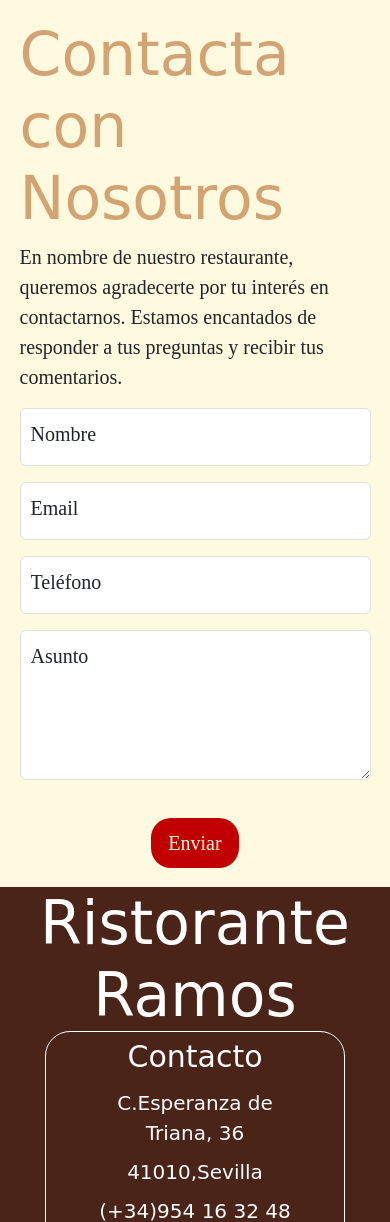
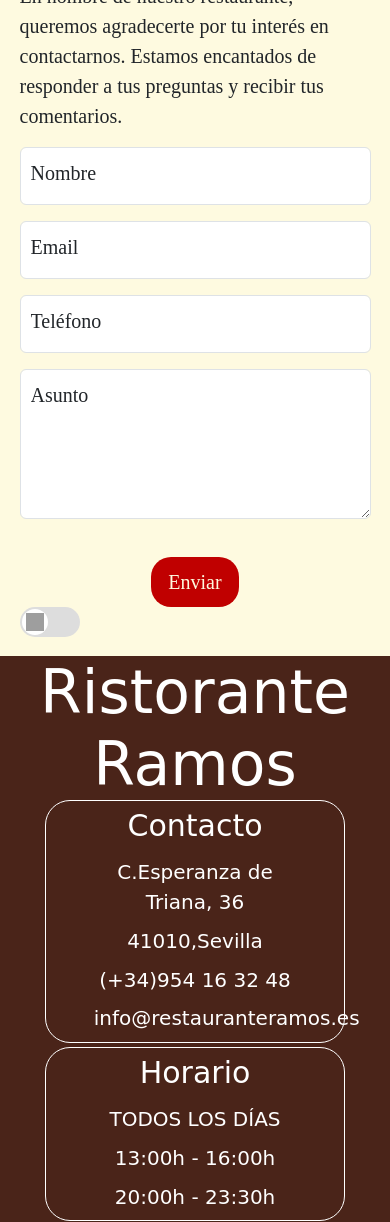
Before and after one commit to mariaartt/proyecto_Restaurante, a Django app: page /contacto/ in a window 390 px wide; the page is wider, and only the part inside the window is pictured. Shown: the part 689-1911 px from the top of that part. Run offline with Django 5.2, Linux system fonts and the light colour scheme; some libraries are stand-ins or nearby versions; some web fonts are replaced; grey boxes are pictures that could not be loaded.

Commit message:
trabajo Ponti

```diff
--- a/ristoranteramos/forms.py
+++ b/ristoranteramos/forms.py
@@ -41,7 +41,7 @@ class FormularioArticulo(forms.ModelForm):
                 'min': '0'
             }),
             'categoria': forms.Select(attrs={
-                'class': 'form-control',
+                'class': 'form-select',
             }),
             'foto': forms.ClearableFileInput(attrs={
                 'class': 'form-control',
--- a/ristoranteramos/urls.py
+++ b/ristoranteramos/urls.py
@@ -7,9 +7,11 @@ urlpatterns = [
     path('', go_home, name='inicio'),
     path('home/', go_home, name='home'),
     path('contacto/', go_contacto, name='contacto'),
-    path('newEmpleado/', new_empleado, name='new_empleado'),
-    path('newArticulo/', new_articulo, name='new_articulo'),
-    path('verArticulos', go_articulos, name='articulos'),
     path('verEmpleados/', go_empleados, name='empleados'),
+    path('newEmpleado/<int:id>', editar_empleado, name='new_empleado'),
+    path('eliminarEmpleado/<int:id>', eliminar_empleado, name='eliminar_empleado'),
+    path('verArticulos/', go_articulos, name='articulos'),
+    path('newArticulo/<int:id>', editar_articulo, name='new_articulo'),
+    path('eliminarArticulo/<int:id>', eliminar_articulo, name='eliminar_articulo'),
     path('login/', go_login, name='login'),
 ]
--- a/ristoranteramos/views.py
+++ b/ristoranteramos/views.py
@@ -1,4 +1,4 @@
-from django.shortcuts import render, redirect
+from django.shortcuts import render, redirect, get_object_or_404
 
 from ristoranteramos.forms import *
 from ristoranteramos.models import *
@@ -14,12 +14,12 @@ def go_login(request):
     return render(request, 'log-in.html')
 
 def go_empleados(request):
-    return render(request, 'verEmpleados.html')
+    empleados = Usuario.objects.all()
+    return render(request, 'verEmpleados.html', {"empleados": empleados})
 
-def go_articulos(request):
-    return render(request, 'verArticulo.html')
+def new_empleado(request, id):
+    empleado = get_object_or_404(Usuario, id=id)
 
-def new_empleado(request):
     if request.method == 'POST':
         form = FormularioUsuario(request.POST)
         if form.is_valid():
@@ -28,9 +28,40 @@ def new_empleado(request):
     else:
             form = FormularioUsuario()
 
+    return render(request, 'anadirEmpleado.html',{'form':form}, {'empleado':empleado})
+
+def editar_empleado(request, id):
+    if id != 0:
+        usuario = get_object_or_404(Usuario, id=id)
+    else:
+        usuario = None
+
+    if request.method == 'POST':
+        form = FormularioUsuario(request.POST, instance=usuario)
+        if form.is_valid():
+            form.save()
+            return redirect('empleados')
+        else:
+            return render(request, 'anadirEmpleado.html',{'form':form})
+    else:
+        form = FormularioUsuario(instance=usuario)
+
     return render(request, 'anadirEmpleado.html',{'form':form})
 
-def new_articulo(request):
+def eliminar_empleado(request, id):
+    empleado_eliminar = Usuario.objects.filter(id=id)
+
+    if len(empleado_eliminar) != 0:
+        empleado_eliminar[0].delete()
+        return redirect('empleados')
+
+def go_articulos(request):
+    articulos = ArticuloCarta.objects.all()
+    return render(request, 'verArticulo.html', {"articulos": articulos})
+
+def new_articulo(request, id):
+    articulo = get_object_or_404(ArticuloCarta, id=id)
+
     if request.method == 'POST':
         form = FormularioArticulo(request.POST)
         if form.is_valid():
@@ -39,4 +70,29 @@ def new_articulo(request):
     else:
             form = FormularioArticulo()
 
+    return render(request, 'anadirArticulo.html',{'form':form}, {'articulo':articulo})
+
+def editar_articulo(request, id):
+    if id != 0:
+        articulo = get_object_or_404(ArticuloCarta, id=id)
+    else:
+        articulo = None
+
+    if request.method == 'POST':
+        form = FormularioArticulo(request.POST, instance=articulo)
+        if form.is_valid():
+            form.save()
+            return redirect('articulos')
+        else:
+            return render(request, 'anadirArticulo.html',{'form':form})
+    else:
+        form = FormularioArticulo(instance=articulo)
+
     return render(request, 'anadirArticulo.html',{'form':form})
+
+def eliminar_articulo(request, id):
+    articulo_eliminar = ArticuloCarta.objects.filter(id=id)
+
+    if len(articulo_eliminar) != 0:
+        articulo_eliminar[0].delete()
+        return redirect('articulos')
--- a/static/css/contacto.css
+++ b/static/css/contacto.css
@@ -26,9 +26,13 @@
     margin-top: 5%;
 }
 
+.map iframe{
+    width: 80%;
+}
+
 /* Estilos formulario */
 .formulario{
-    margin: 5%;
+    padding: 5%;
     font-family: "Instrument Serif", serif;
     font-size: 20px;
 }
@@ -88,3 +92,69 @@
     display: flex;
     justify-content: center;
 }
+
+.theme-toggle {
+    width: 60px;
+    height: 30px;
+    background-color: #ddd;
+    border-radius: 30px;
+    position: relative;
+    cursor: pointer;
+    transition: background-color 0.3s;
+  }
+
+  .slider {
+    width: 26px;
+    height: 26px;
+    background-color: white;
+    border-radius: 50%;
+    position: absolute;
+    top: 2px;
+    left: 2px;
+    display: flex;
+    align-items: center;
+    justify-content: center;
+    transition: left 0.3s;
+  }
+
+  .slider img {
+    width: 18px;
+    height: 18px;
+  }
+
+  /* Estado oscuro */
+.main-content.dark-mode {
+    background-color: #121212;
+    color: white;
+}
+
+.main-content.dark-mode .info p {
+    color: white !important;
+}
+
+.main-content.dark-mode .theme-toggle {
+    background-color: #444;
+}
+
+.main-content.dark-mode .slider {
+    left: 32px;
+}
+@media (max-width: 750px){
+    .titulo{
+        font-size: 40px;
+    }
+
+    .info p,  .titulo p{
+        font-size: 15px;
+    }
+}
+
+@media (max-width: 471px){
+    .titulo{
+        font-size: 30px;
+    }
+
+    .info p, .titulo p{
+        font-size: 10px;
+    }
+}
--- a/templates/anadirEmpleado.html
+++ b/templates/anadirEmpleado.html
@@ -16,6 +16,7 @@
             <div class="form-floating campo">
                 {{ form.nombre }}
                 <label>Nombre</label>
+{#                <input type="text" class="form-control" id="inputNombre" value="{{ empleado.nombre }}">#}
             </div>
 
             <div class="form-floating campo">
--- a/templates/base.html
+++ b/templates/base.html
@@ -34,7 +34,7 @@
     <body>
 
     {% block content %}
-        {% include 'anadirEmpelado.html' %}
+
     {% endblock %}
 
     <script src="https://cdn.jsdelivr.net/npm/bootstrap@5.3.3/dist/js/bootstrap.bundle.min.js"></script>
--- a/templates/contacto.html
+++ b/templates/contacto.html
@@ -1,9 +1,7 @@
 {% extends 'base.html' %}
 {% load static %}
-<link rel="stylesheet" href="{% static 'css/contacto.css' %}">
-
 {% block content %}
-
+    <body>
     <div class="main-content">
     <!--Información con el horario y el contacto del restaurante-->
         <section class="box-info">
@@ -55,8 +53,47 @@
                 <button>Enviar</button>
             </div>
 
+            <div class="theme-toggle" id="toggle-theme">
+                <div class="slider">
+                    <img id="theme-icon" src="{% static 'images/sun.png' %}" alt="Ícono tema">
+                </div>
+            </div>
+
         </section>
     </div>
+    </body>
+    {% include 'footer.html' %}
 
-    {% include 'footer.html' %}
+
+    <script>
+            document.addEventListener("DOMContentLoaded", function () {
+                const toggle = document.getElementById("toggle-theme");
+                const icon = document.getElementById("theme-icon");
+                const container = document.querySelector(".main-content");
+
+                function updateUI() {
+                    const isDark = container.classList.contains("dark-mode");
+                    icon.src = isDark
+                        ? "{% static 'images/moon.png' %}"
+                        : "{% static 'images/sun.png' %}";
+                }
+
+                // Al cargar, aplica el modo oscuro si está guardado
+                if (localStorage.getItem("theme") === "dark") {
+                    container.classList.add("dark-mode");
+                }
+
+                updateUI();
+
+                // Al hacer clic, cambia el modo y guarda en localStorage
+                toggle.addEventListener("click", () => {
+                    container.classList.toggle("dark-mode");
+                    const isDark = container.classList.contains("dark-mode");
+                    localStorage.setItem("theme", isDark ? "dark" : "light");
+                    updateUI();
+                    });
+            });
+
+
+    </script>
 {% endblock %}
```
Also changed, not shown: static/css/verAdministrador.css (+21 -7 lines), templates/verArticulo.html (+20 -11 lines), templates/verEmpleados.html (+9 -3 lines), templates/anadirArticulo.html (line endings or trailing spaces).
